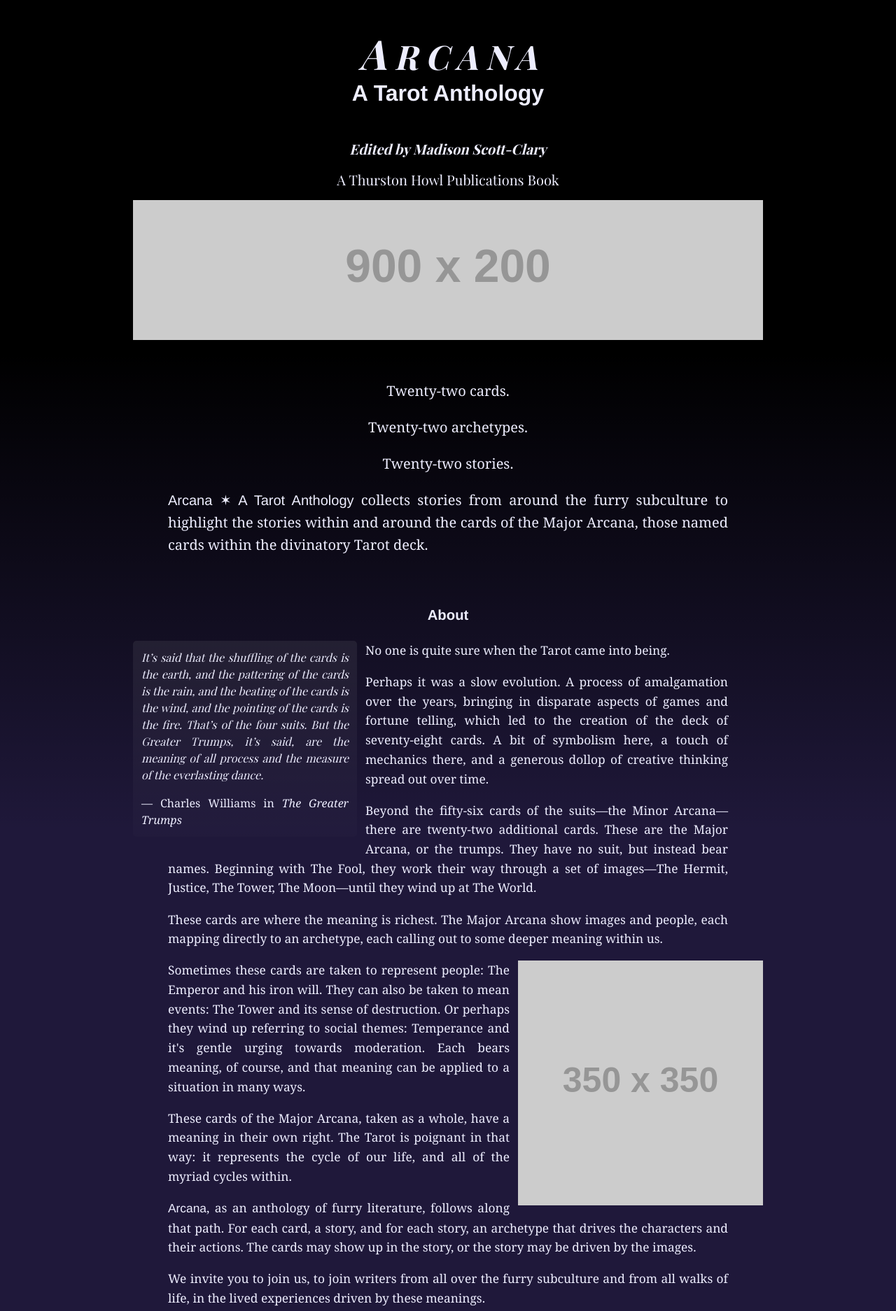
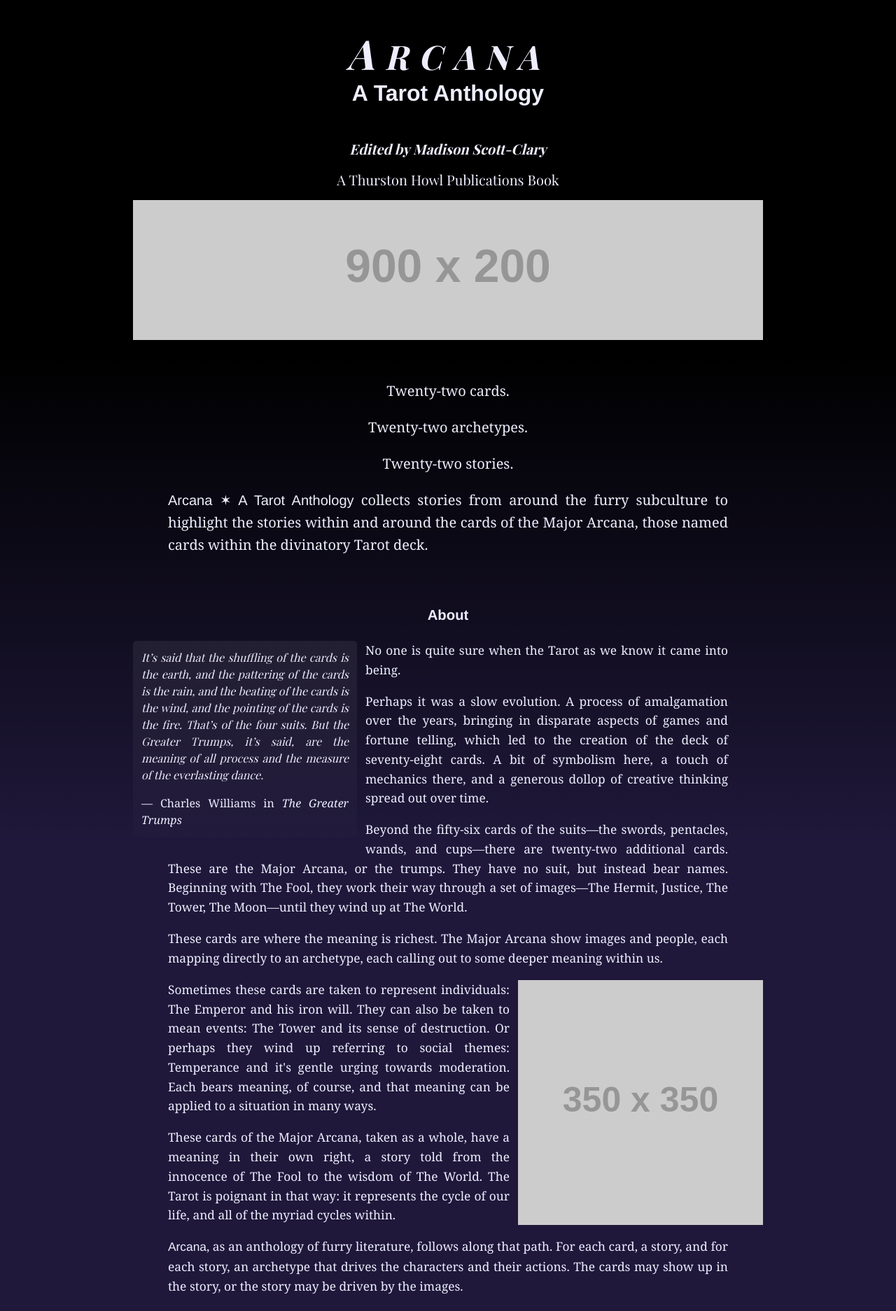
Before and after one commit to makyo/anthologies.furrywriting.life, a Jekyll site: the page arcana/draft.html, which Jekyll copies as it is, in a window 1280 px wide. Shown: the top 1874 px of the page at 70% size. Built offline with Jekyll 4.4.1, drawn with Linux system fonts in a browser that asks for light colours; some web fonts are replaced.

Commit message:
Arcana draft

```diff
--- a/arcana/draft.html
+++ b/arcana/draft.html
@@ -10,7 +10,7 @@
 <body>
     <div class="black">
         <header class="wrapper">
-            <h1><em>A R C A N <span class="kern">A</span></em><br />A Tarot Anthology</h1>
+            <h1><em>ARCAN<span class="kern">A</span></em><br />A Tarot Anthology</h1>
             <hr />
             <h2><em>Edited by Madison Scott-Clary</em></h2>
             <h2>A Thurston Howl Publications Book</h2>
@@ -41,19 +41,19 @@
                 <p class="attribution">&mdash; Charles Williams in <em>The Greater Trumps</em></p>
             </blockquote>
 
-            <p>No one is quite sure when the Tarot came into being.</p>
+            <p>No one is quite sure when the Tarot as we know it came into being.</p>
 
             <p>Perhaps it was a slow evolution. A process of amalgamation over the years, bringing in disparate aspects of games and fortune telling, which led to the creation of the deck of seventy-eight cards. A bit of symbolism here, a touch of mechanics there, and a generous dollop of creative thinking spread out over time.</p>
 
-            <p>Beyond the fifty-six cards of the suits&mdash;the Minor Arcana&mdash;there are twenty-two additional cards. These are the Major Arcana, or the trumps. They have no suit, but instead bear names. Beginning with The Fool, they work their way through a set of images&mdash;The Hermit, Justice, The Tower, The Moon&mdash;until they wind up at The World.</p>
+            <p>Beyond the fifty-six cards of the suits&mdash;the swords, pentacles, wands, and cups&mdash;there are twenty-two additional cards. These are the Major Arcana, or the trumps. They have no suit, but instead bear names. Beginning with The Fool, they work their way through a set of images&mdash;The Hermit, Justice, The Tower, The Moon&mdash;until they wind up at The World.</p>
 
             <p>These cards are where the meaning is richest. The Major Arcana show images and people, each mapping directly to an archetype, each calling out to some deeper meaning within us.</p>
 
             <a href="http://placehold.it"><img src="http://placehold.it/350x350/2f294b/1f183a" class="pull-right"></a>
 
-            <p>Sometimes these cards are taken to represent people: The Emperor and his iron will. They can also be taken to mean events: The Tower and its sense of destruction. Or perhaps they wind up referring to social themes: Temperance and it's gentle urging towards moderation. Each bears meaning, of course, and that meaning can be applied to a situation in many ways.</p>
+            <p>Sometimes these cards are taken to represent individuals: The Emperor and his iron will. They can also be taken to mean events: The Tower and its sense of destruction. Or perhaps they wind up referring to social themes: Temperance and it's gentle urging towards moderation. Each bears meaning, of course, and that meaning can be applied to a situation in many ways.</p>
 
-            <p>These cards of the Major Arcana, taken as a whole, have a meaning in their own right. The Tarot is poignant in that way: it represents the cycle of our life, and all of the myriad cycles within.</p>
+            <p>These cards of the Major Arcana, taken as a whole, have a meaning in their own right, a story told from the innocence of The Fool to the wisdom of The World. The Tarot is poignant in that way: it represents the cycle of our life, and all of the myriad cycles within.</p>
 
             <p><span class="titlefont">Arcana</span>, as an anthology of furry literature, follows along that path. For each card, a story, and for each story, an archetype that drives the characters and their actions. The cards may show up in the story, or the story may be driven by the images.</p>
 
--- a/arcana/main.scss
+++ b/arcana/main.scss
@@ -95,6 +95,7 @@
 
         em {
             font-size: 36pt;
+            letter-spacing: 15px;
         }
 
         .kern {
```
